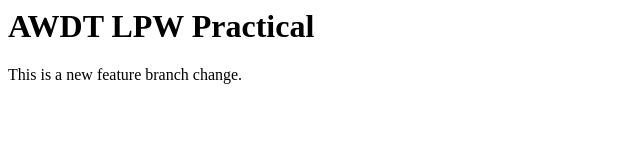
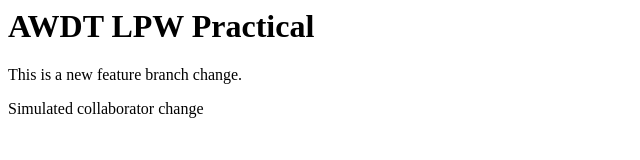
Before and after one commit to sr-av-ya/AWDT_LPW, a plain HTML site: page index.html in a window 1280 px wide. Shown: the whole page, without its empty margins (0-640 px from the left). Drawn offline with Linux system fonts and the light colour scheme.

Commit message:
Simulated collaborator added paragraph

```diff
--- a/index.html
+++ b/index.html
@@ -1,2 +1,3 @@
 <h1>AWDT LPW Practical</h1>
 <p>This is a new feature branch change.</p>
+<p>Simulated collaborator change</p>
```
